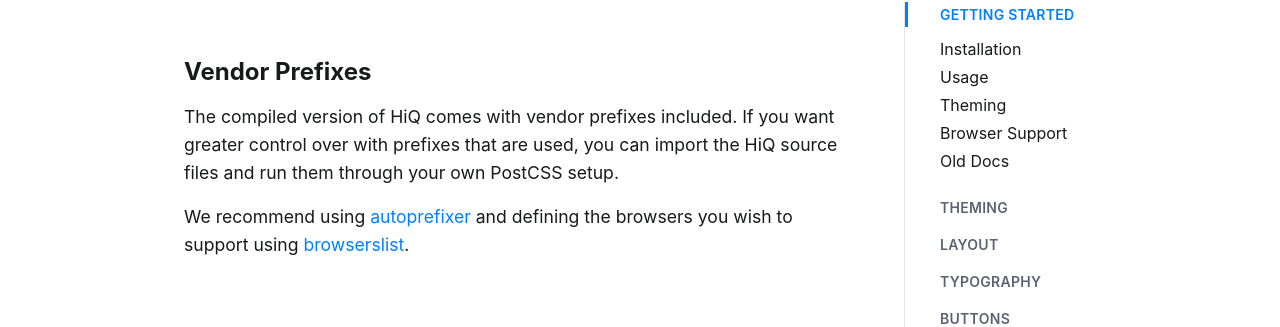
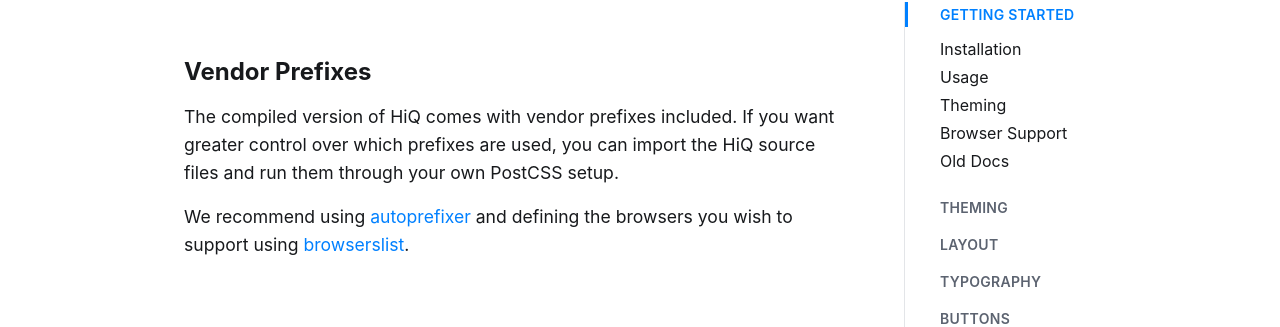
Before and after one commit to jonathanharrell/hiq, a Jekyll site: the page built from guide/getting-started.md, in a window 1280 px wide and 900 px high, scrolled down 5154 px. Shown: the part 154-481 px from the top of the window. Built offline with Jekyll 4.4.1, drawn with Linux system fonts in a browser that asks for light colours; comment, search, counter and statistics services are not loaded; the table of contents is made by our own code.

Commit message:
docs: fixing getting started page

```diff
--- a/docs/guide/getting-started/index.html
+++ b/docs/guide/getting-started/index.html
@@ -261,7 +261,7 @@
 
 <h3 id="vendor-prefixes">Vendor Prefixes</h3>
 
-<p>The compiled version of HiQ comes with vendor prefixes included. If you want greater control over with prefixes that are used, you can import the HiQ source files and run them through your own PostCSS setup.</p>
+<p>The compiled version of HiQ comes with vendor prefixes included. If you want greater control over which prefixes are used, you can import the HiQ source files and run them through your own PostCSS setup.</p>
 
 <p>We recommend using <a href="https://github.com/postcss/autoprefixer">autoprefixer</a> and defining the browsers you wish to support using <a href="https://github.com/ai/browserslist">browserslist</a>.</p>
 
--- a/guide/getting-started.md
+++ b/guide/getting-started.md
@@ -165,7 +165,7 @@
 
 ### Vendor Prefixes
 
-The compiled version of HiQ comes with vendor prefixes included. If you want greater control over with prefixes that are used, you can import the HiQ source files and run them through your own PostCSS setup.
+The compiled version of HiQ comes with vendor prefixes included. If you want greater control over which prefixes are used, you can import the HiQ source files and run them through your own PostCSS setup.
 
 We recommend using [autoprefixer](https://github.com/postcss/autoprefixer) and defining the browsers you wish to support using [browserslist](https://github.com/ai/browserslist).
 
```
